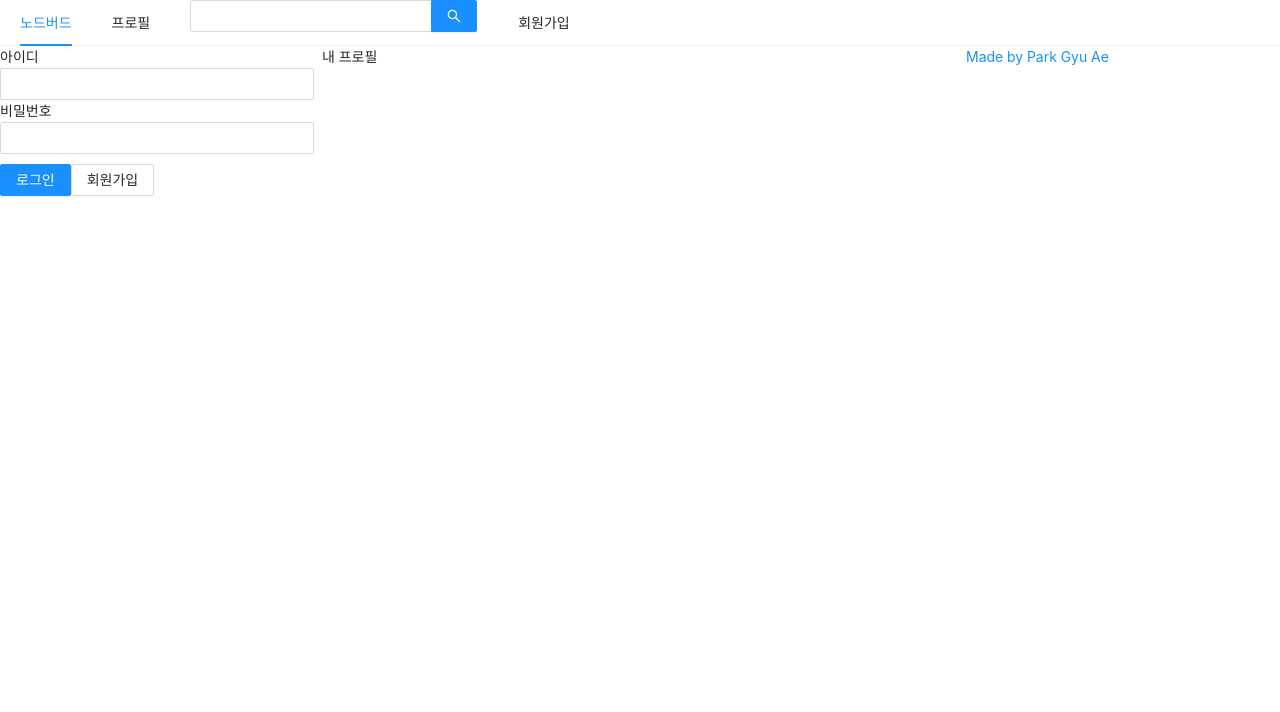
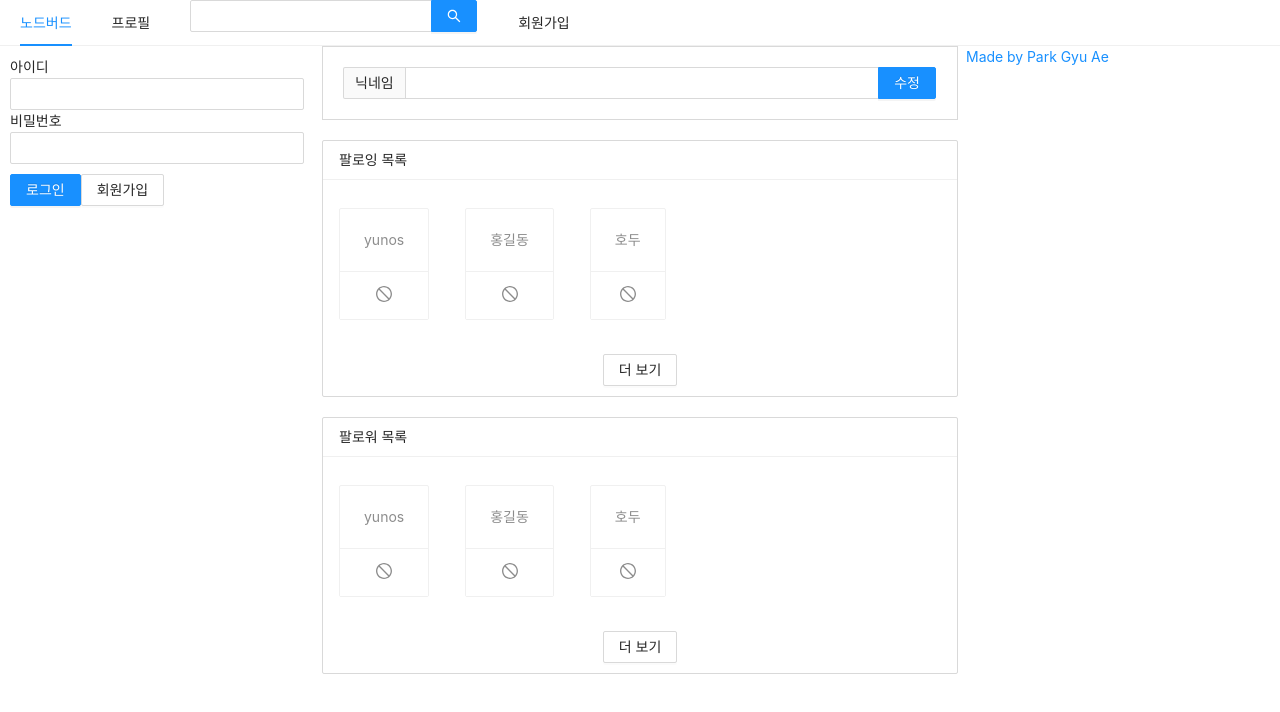
Before and after one commit to yunos0502/react-nodebird, a Next.js app in the folder front/: page /profile in a window 1280 px wide. Shown: the top 712 px of the page. Built offline with nearby package versions, Linux system fonts and the light colour scheme.

Commit message:
0106 update profile page & login func

```diff
--- a/front/components/AppLayout.js
+++ b/front/components/AppLayout.js
@@ -1,5 +1,4 @@
-import React from 'react';
-// import React, { useState } from 'react';
+import React, { useState } from 'react';
 import PropTypes from 'prop-types';
 import styled from 'styled-components';
 import Link from 'next/link';
@@ -7,14 +6,14 @@ import { Input, Menu, Row, Col } from 'antd';
 
 const { Search } = Input;
 
-// import UserProfile from './UserProfile';
+import UserProfile from './UserProfile';
 import LoginForm from './LoginForm';
 
 const SearchInput = styled(Search)`
   vertical-align: center;
 `;
 const AppLayout = ({ children }) => {
-  // const [isLoggedIn, setIsLoggedIn] = useState(false);
+  const [isLoggedIn, setIsLoggedIn] = useState(false);
 
   return (
     <div>
@@ -41,8 +40,11 @@ const AppLayout = ({ children }) => {
       <Row gutter={8}>
         {/* xs : 모바일 / sm : 태블릿 / md : 작은 데스크탑 ... > n / 24 */}
         <Col xs={24} md={6}>
-          {/* {isLoggedIn ? <UserProfile /> : <LoginForm />} */}
-          <LoginForm />
+          {isLoggedIn ? (
+            <UserProfile setIsLoggedIn={setIsLoggedIn} />
+          ) : (
+            <LoginForm setIsLoggedIn={setIsLoggedIn} />
+          )}
         </Col>
         <Col xs={24} md={12}>
           {children}
--- /dev/null
+++ b/front/components/FollowList.js
@@ -0,0 +1,45 @@
+import React from 'react';
+import { Button, Card, List } from 'antd';
+import styled from 'styled-components';
+import PropTypes from 'prop-types';
+import { StopOutlined } from '@ant-design/icons';
+
+const ListWrap = styled(List)`
+  margin-bottom: 20px;
+`;
+
+const MoreButton = styled.div`
+  text-align: center;
+  margin: 10px 0;
+`;
+
+const FollowList = ({ header, data }) => {
+  return (
+    <ListWrap
+      grid={{ gutter: 4, xs: 2, md: 3 }}
+      size='small'
+      header={<div>{header}</div>}
+      loadMore={
+        <MoreButton>
+          <Button>더 보기</Button>
+        </MoreButton>
+      }
+      bordered
+      dataSource={data}
+      renderItem={(item) => (
+        <List.Item style={{ marginTop: 20 }}>
+          <Card actions={[<StopOutlined key='stop' />]}>
+            <Card.Meta description={item.nickname} />
+          </Card>
+        </List.Item>
+      )}
+    />
+  );
+};
+
+FollowList.propTypes = {
+  header: PropTypes.string.isRequired,
+  data: PropTypes.array.isRequired,
+};
+
+export default FollowList;
--- a/front/components/LoginForm.js
+++ b/front/components/LoginForm.js
@@ -3,13 +3,17 @@ import { Button, Form, Input } from 'antd';
 import Link from 'next/link';
 import styled from 'styled-components';
 
+// const style = useMemo(() => ({ marginTop: 10 }), []);
+
 const ButtonWrap = styled.div`
   margin-top: 10px;
 `;
 
-// const style = useMemo(() => ({ marginTop: 10 }), []);
+const FormWrap = styled(Form)`
+  padding: 10px;
+`;
 
-const LoginForm = () => {
+const LoginForm = ({ setIsLoggedIn }) => {
   const [id, setId] = useState('');
   const [password, setPassword] = useState('');
 
@@ -21,8 +25,12 @@ const LoginForm = () => {
     setPassword(e.target.value);
   }, []);
 
+  const onSubmitForm = useCallback(() => {
+    setIsLoggedIn(true);
+  }, [id, password]);
+
   return (
-    <Form>
+    <FormWrap onFinish={onSubmitForm}>
       <div>
         <label htmlFor='user-id'>아이디</label>
         <br />
@@ -49,7 +57,7 @@ const LoginForm = () => {
           </a>
         </Link>
       </ButtonWrap>
-    </Form>
+    </FormWrap>
   );
 };
 
--- /dev/null
+++ b/front/components/NicknameEditForm.js
@@ -0,0 +1,19 @@
+import React from 'react';
+import { Form, Input } from 'antd';
+import styled from 'styled-components';
+
+const FormWrap = styled(Form)`
+  margin-bottom: 20px;
+  border: 1px solid #d9d9d9;
+  padding: 20px;
+`;
+
+const NicknameEditForm = () => {
+  return (
+    <FormWrap>
+      <Input.Search addonBefore='닉네임' enterButton='수정' />
+    </FormWrap>
+  );
+};
+
+export default NicknameEditForm;
--- a/front/components/UserProfile.js
+++ b/front/components/UserProfile.js
@@ -1,10 +1,31 @@
-import React from 'react';
+import React, { useCallback } from 'react';
+import { Card, Avatar, Button } from 'antd';
 
-const UserProfile = () => {
+const UserProfile = ({ setIsLoggedIn }) => {
+  const onLogOut = useCallback(() => {
+    setIsLoggedIn(false);
+  }, []);
+
   return (
-    <>
-      <p>test</p>
-    </>
+    <Card
+      actions={[
+        <div key='twit'>
+          트윗
+          <br />0
+        </div>,
+        <div key='followings'>
+          팔로잉
+          <br />0
+        </div>,
+        <div key='followers'>
+          팔로워
+          <br />0
+        </div>,
+      ]}
+    >
+      <Card.Meta avatar={<Avatar>GA</Avatar>} title='Park Gyu Ae' />
+      <Button onClick={onLogOut}>로그아웃</Button>
+    </Card>
   );
 };
 
--- a/front/package.json
+++ b/front/package.json
@@ -14,6 +14,7 @@
     "@ant-design/icons": "^4.2.1",
     "antd": "^4.3.0",
     "axios": "^0.19.2",
+    "babel-plugin-styled-components": "^1.12.0",
     "faker": "^4.1.0",
     "immer": "^7.0.1",
     "next": "^9.4.4",
--- a/front/pages/profile.js
+++ b/front/pages/profile.js
@@ -1,15 +1,30 @@
 import React from 'react';
 import Head from 'next/head';
 import AppLayout from '../components/AppLayout';
+import NicknameEditForm from '../components/NicknameEditForm';
+import FollowList from '../components/FollowList';
 
 const Profile = () => {
+  const followingList = [
+    { nickname: 'yunos' },
+    { nickname: '홍길동' },
+    { nickname: '호두' },
+  ];
+  const followerList = [
+    { nickname: 'yunos' },
+    { nickname: '홍길동' },
+    { nickname: '호두' },
+  ];
+
   return (
     <>
       <Head>
         <title>내 프로필 | NodeBird</title>
       </Head>
       <AppLayout>
-        <div>내 프로필</div>
+        <NicknameEditForm />
+        <FollowList header='팔로잉 목록' data={followingList} />
+        <FollowList header='팔로워 목록' data={followerList} />
       </AppLayout>
     </>
   );
```
Also changed, not shown: front/.babelrc (added).
